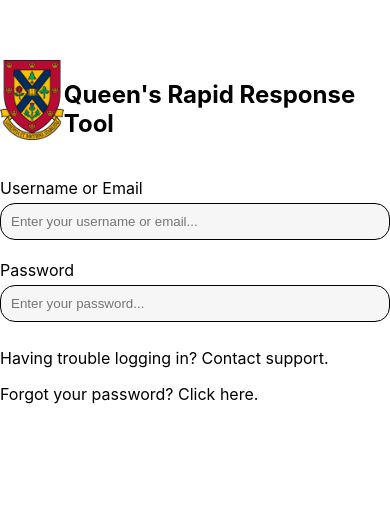
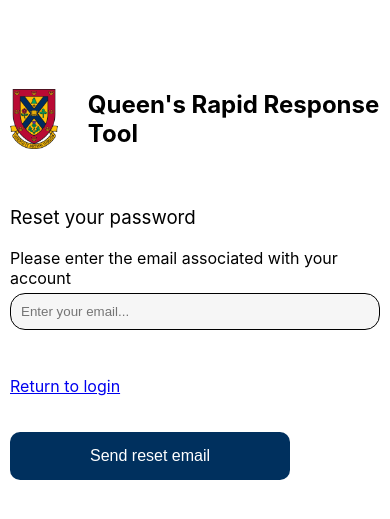
Before and after one commit to JustinGranof/cisc-498-final-project, a React (Create React App) app in the folder frontend/: page / in a window 390 px wide. Shown: the part 109-628 px from the top of the page. Built offline with nearby package versions, Linux system fonts and the light colour scheme.

Commit message:
Finished reset password page

```diff
--- a/frontend/src/App.js
+++ b/frontend/src/App.js
@@ -1,8 +1,10 @@
 import logo from "./logo.svg";
 import "./App.css";
 import Login from "./routes/login/Login";
+import Reset from "./routes/login/Reset";
 
 function App() {
+  return <Reset />;
   return <Login />;
 }
 
--- a/frontend/src/routes/login/Login.jsx
+++ b/frontend/src/routes/login/Login.jsx
@@ -15,7 +15,7 @@
           <h2>Queen's Rapid Response Tool</h2>
         </div>
         <div className="login-body-container">
-          <form className="login-form">
+          <form onSubmit={(e) => e.preventDefault()} className="login-form">
             <label htmlFor="email">Username or Email</label>
             <input
               style={{ marginBottom: "20px" }}
@@ -31,13 +31,16 @@
               className="login-input"
               type="password"
             />
+            <p>
+              Having trouble logging in? <a href="#">Contact support.</a>
+            </p>
+            <p>
+              Forgot your password? Click <a href="#">here</a>.
+            </p>
+            <button style={{ marginTop: "20px" }} className="primary-btn">
+              Login
+            </button>
           </form>
-          <p>
-            Having trouble logging in? <a>Contact support.</a>
-          </p>
-          <p>
-            Forgot your password? Click <a>here</a>.
-          </p>
         </div>
       </div>
     </React.Fragment>
--- /dev/null
+++ b/frontend/src/routes/login/Reset.jsx
@@ -0,0 +1,37 @@
+import React from "react";
+
+import Logo from "../../img/queens_logo.png";
+
+export default function Reset(props) {
+  return (
+    <React.Fragment>
+      <div className="login-container">
+        <div className="login-header-container">
+          <img height={80} src={Logo} alt="" />
+          <h2>Queen's Rapid Response Tool</h2>
+        </div>
+        <div className="login-body-container">
+          <h3 style={{ fontWeight: "normal" }}>Reset your password</h3>
+          <label htmlFor="reset">
+            Please enter the email associated with your account
+          </label>
+          <form onSubmit={(e) => e.preventDefault()} className="login-form">
+            <input
+              type="email"
+              placeholder="Enter your email..."
+              id="reset"
+              className="login-input"
+              style={{ marginBottom: "30px" }}
+            />
+            <p>
+              <a href="#">Return to login</a>
+            </p>
+            <button style={{ marginTop: "20px" }} className="primary-btn">
+              Send reset email
+            </button>
+          </form>
+        </div>
+      </div>
+    </React.Fragment>
+  );
+}
--- a/frontend/src/routes/login/login.css
+++ b/frontend/src/routes/login/login.css
@@ -42,3 +42,38 @@
   outline: none;
   border: 1px solid black;
 }
+
+.primary-btn {
+  background-color: #00305e;
+  color: white;
+  border: none;
+  outline: none;
+  border-radius: 10px;
+  padding: 15px 80px;
+  font-size: 1rem;
+}
+
+.primary-btn:hover {
+  cursor: pointer;
+  filter: brightness(0.95);
+}
+
+@media screen and (max-width: 475px) {
+  .login-container {
+    padding: 10px;
+  }
+
+  .login-header-container {
+    justify-content: space-around;
+    gap: 30px;
+  }
+
+  .login-header-container img {
+    height: 60px !important;
+    margin: auto;
+  }
+
+  .login-header-container h2 {
+    display: inline-block;
+  }
+}
```
